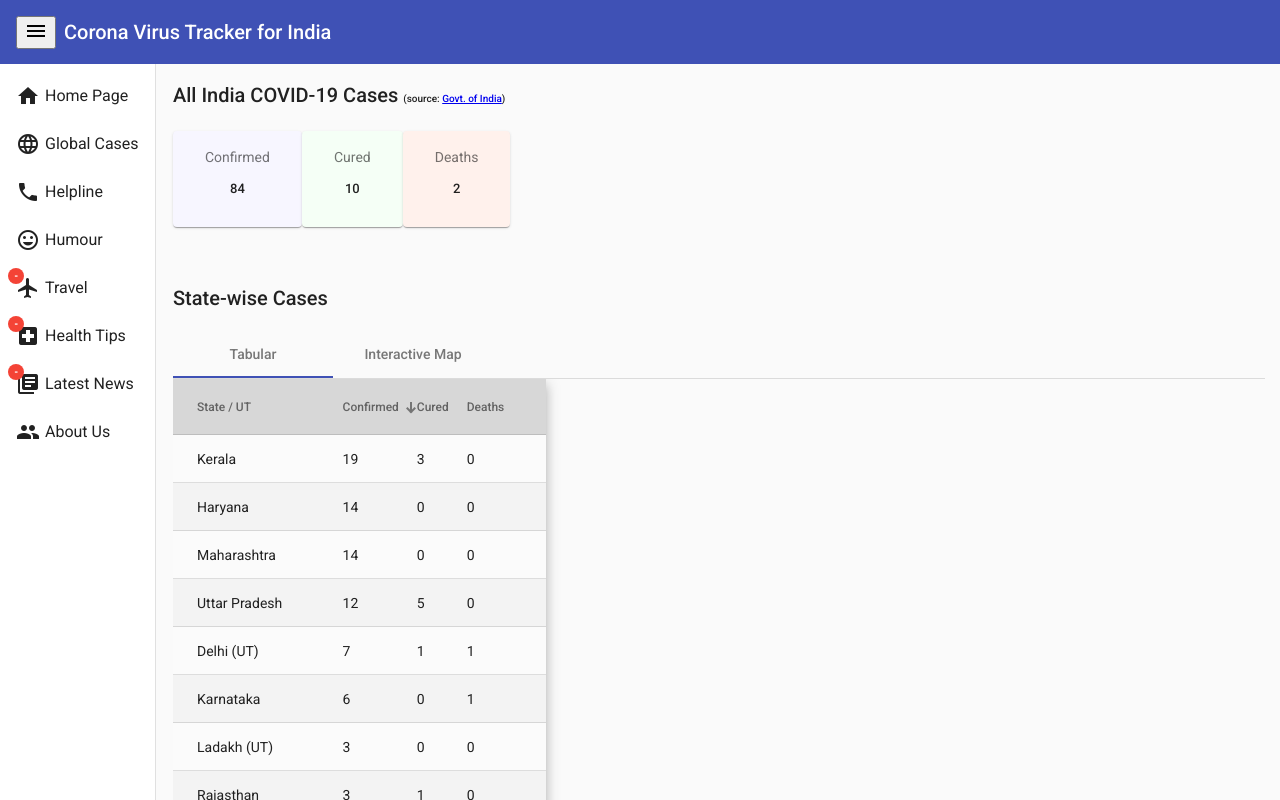
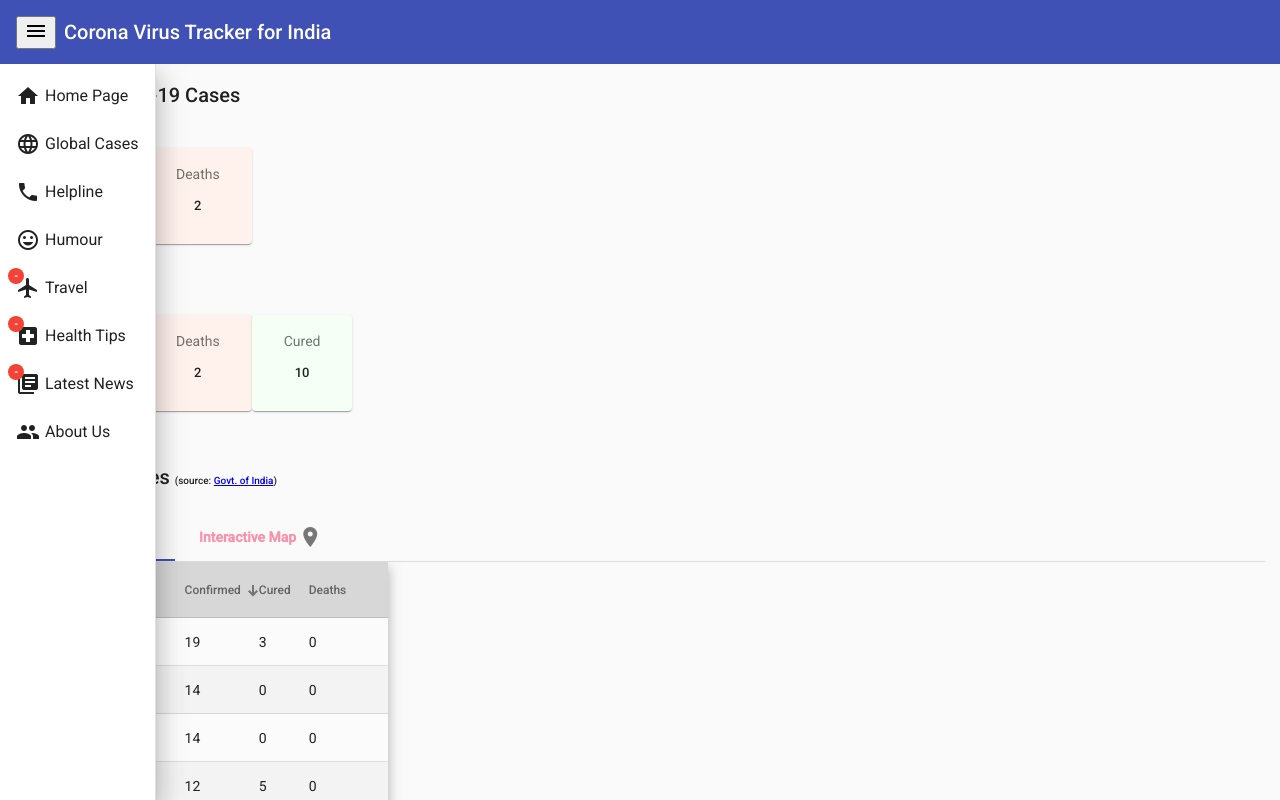
Before and after one commit to aneezbacker/corona-dashboard-ui, an Angular app: page /home-page in a window 1280 px wide. Built offline with nearby package versions, Linux system fonts and the light colour scheme.

Commit message:
- updated numbers - made summary data configurable - cosmetic changes

```diff
--- a/src/app/global-cases/global-cases.component.html
+++ b/src/app/global-cases/global-cases.component.html
@@ -5,7 +5,7 @@
 
       <!-- Global Summary STARTS -->
       <div style='display: inline-block;'>
-        <app-summary-data-box dataSrc="summaryGlobal"></app-summary-data-box>
+        <app-summary-data-box dataSrc="summaryGlobal" [showConfirmedData]=true [showCuredData]=true [showDeathData]=true></app-summary-data-box>
       </div>
       <!-- Global Summary ENDS -->
 
--- a/src/app/home-page/home-page.component.css
+++ b/src/app/home-page/home-page.component.css
@@ -27,5 +27,9 @@ mat-table {
 }
 
 .small-font{
+  font-size: small;
+}
+
+.xsmall-font{
   font-size: x-small;
 }
--- a/src/app/home-page/home-page.component.html
+++ b/src/app/home-page/home-page.component.html
@@ -2,19 +2,34 @@
   <section class="mat-typography">
 
     <!-- India Summary STARTS -->
+    <!-- src: GOI STARTS-->
     <div>
-      <h2>All India COVID-19 Cases <span class="small-font">(source: <a href="https://www.mohfw.gov.in/" target="_blank">Govt. of India</a>)</span></h2>
+      <h2>All India COVID-19 Cases</h2>
+
       <div style='display: inline-block;'>
-        <app-summary-data-box dataSrc="summaryIndia"></app-summary-data-box>
+        <span class="small-font">source: Indian Media</span>
+        <app-summary-data-box dataSrc="summaryIndiaMedia" [showConfirmedData]=true [showCuredData]=false [showDeathData]=true></app-summary-data-box>
+      </div>
+
+      <br />
+
+      <div style='display: inline-block;'>
+        <span class="small-font">source: <a href="https://www.mohfw.gov.in/" target="_blank">Govt. of India</a></span>
+        <app-summary-data-box dataSrc="summaryIndiaGoi" [showConfirmedData]=true [showCuredData]=true [showDeathData]=true></app-summary-data-box>
       </div>
     </div>
+    <!-- src: GOI ENDS -->
+
     <!-- India Summary ENDS -->
 
     <div>
-      <h2>State-wise Cases</h2>
+      <h2>State-wise Cases <span class="xsmall-font">(source: <a href="https://www.mohfw.gov.in/" target="_blank">Govt. of India</a>)</span></h2>
       <mat-tab-group animationDuration="0ms" dynamicHeight="true">
-        <mat-tab label="Tabular">
-
+        <mat-tab>
+          <ng-template mat-tab-label>
+            <span style="color: #605FF9; margin-right:2px">Tabular</span>
+            <mat-icon>table_chart</mat-icon>
+          </ng-template>
             <!-- state wise break down STARTS -->
             <div>
               <table mat-table [dataSource]="dataSource" matSort class="mat-elevation-z8">
@@ -49,10 +64,14 @@
               </table>
             </div>
             <!-- state wise break down ENDS -->
-
         </mat-tab>
 
-        <mat-tab label="Interactive Map">
+        <mat-tab>
+          <ng-template mat-tab-label>
+            <span style="font-weight:bold; color:#F95079; margin-right:2px">Interactive Map</span>
+            <mat-icon>location_on</mat-icon>
+          </ng-template>
+
           <ng-template matTabContent>
 
             <!-- Interactive Map STARTS -->
--- a/src/app/summary-data-box/summary-data-box.component.html
+++ b/src/app/summary-data-box/summary-data-box.component.html
@@ -1,22 +1,23 @@
 <div *ngIf="summaryData" class="summary-data-container">
-  <mat-card class="summary-data-card blue">
+  <mat-card class="summary-data-card blue" *ngIf="showConfirmedData">
     <mat-card-header>
       <mat-card-subtitle>Confirmed</mat-card-subtitle>
       <mat-card-title class="small-font">{{summaryData.confirmed | number: '1.0-0'}}</mat-card-title>
     </mat-card-header>
   </mat-card>
 
-  <mat-card class="summary-data-card green">
+  <mat-card class="summary-data-card red" *ngIf="showDeathData">
+    <mat-card-header>
+      <mat-card-subtitle>Deaths</mat-card-subtitle>
+      <mat-card-title class="small-font">{{summaryData.deaths | number: '1.0-0'}}</mat-card-title>
+    </mat-card-header>
+  </mat-card>
+
+  <mat-card class="summary-data-card green" *ngIf="showCuredData">
     <mat-card-header>
       <mat-card-subtitle>Cured</mat-card-subtitle>
       <mat-card-title class="small-font">{{summaryData.cured | number: '1.0-0'}}</mat-card-title>
     </mat-card-header>
   </mat-card>
 
-  <mat-card class="summary-data-card red">
-    <mat-card-header>
-      <mat-card-subtitle>Deaths</mat-card-subtitle>
-      <mat-card-title class="small-font">{{summaryData.deaths | number: '1.0-0'}}</mat-card-title>
-    </mat-card-header>
-  </mat-card>
 </div>
--- a/src/assets/data/summaryGlobal.json
+++ b/src/assets/data/summaryGlobal.json
@@ -1,5 +1,5 @@
 {
-  "confirmed": 155861,
-  "cured": 74438,
-  "deaths": 5815
+  "confirmed": 156740,
+  "cured": 75935,
+  "deaths": 5839
 }
--- a/src/assets/data/summaryIndia.json
+++ /dev/null
@@ -1,5 +0,0 @@
-{
-  "confirmed": 84,
-  "cured": 10,
-  "deaths": 2
-}
--- /dev/null
+++ b/src/assets/data/summaryIndiaGoi.json
@@ -0,0 +1,5 @@
+{
+  "confirmed": 84,
+  "deaths": 2,
+  "cured": 10
+}
--- /dev/null
+++ b/src/assets/data/summaryIndiaMedia.json
@@ -0,0 +1,5 @@
+{
+  "confirmed": 102,
+  "deaths": 2,
+  "cured": 10
+}
```
Also changed, not shown: src/app/summary-data-box/summary-data-box.component.ts (+9 -0 lines).
